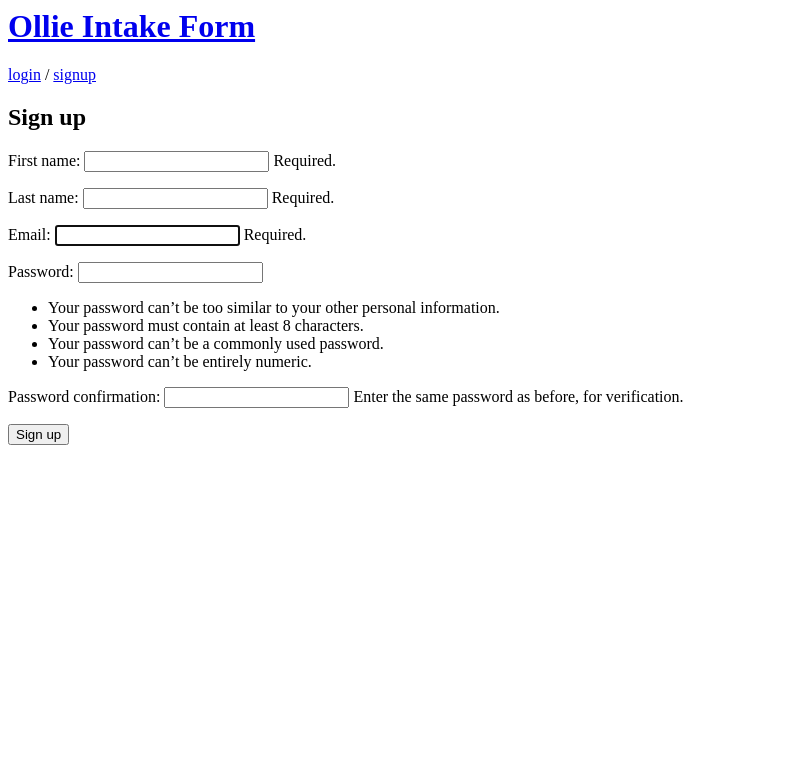
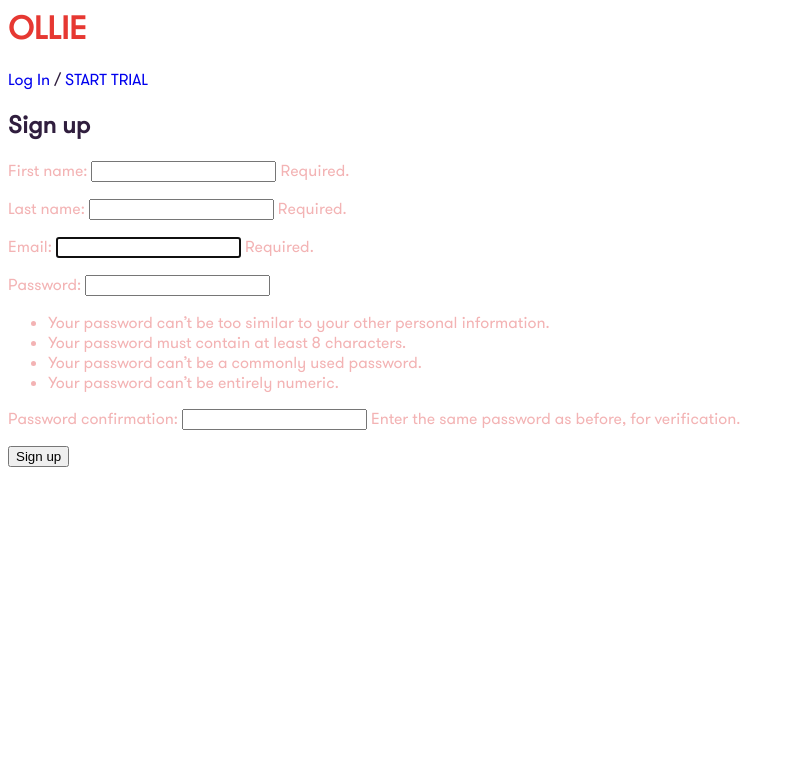
Before and after one commit to bshap27/ollie, a Django app: page /signup/ in a window 1280 px wide. Shown: the top 783 px of the page, without its empty margins (0-795 px from the left). Run offline with Django 3.2, Linux system fonts and the light colour scheme.

Commit message:
basic styling with ollie brand colors

```diff
--- a/intakeform/static/css/intakeform.css
+++ b/intakeform/static/css/intakeform.css
@@ -0,0 +1,37 @@
+@font-face {
+  font-family: "WalsheimRegular";
+  src: url('../fonts/gt-walsheim-web.ttf') format("truetype");
+  src: local('../fonts/gt-walsheim-web.ttf') format("truetype");
+}
+@font-face {
+  font-family: "WalsheimBold";
+  src: url('../fonts/gt-walsheim-bold-web.ttf') format("truetype");
+  src: local('../fonts/gt-walsheim-bold-web.ttf') format("truetype");
+}
+
+body {
+	font-family: "WalsheimRegular",Helvetica Neue,sans-serif;
+	/*background-color: rgb(250, 224, 206);*/
+	color: rgb(48, 30, 62);
+}
+
+body a {
+	text-decoration: none;
+}
+
+body h1 {
+	color: rgb(230, 56, 50);
+}
+
+form {
+  color: rgb(243, 179, 180);
+  /*background-color: rgb(255, 255, 255);*/
+}
+
+.white {
+  background-color: rgb(255, 255, 255);
+}
+
+.peach {
+  background-color: rgb(250, 224, 206);
+}
--- a/intakeform/templates/intakeform/base.html
+++ b/intakeform/templates/intakeform/base.html
@@ -1,15 +1,16 @@
 {% load staticfiles %}
 <html>
     <head>
-        <title>Ollie Interview</title>
+        <link rel="stylesheet" href="{% static 'css/intakeform.css' %}">
+        <title>Ollie Intake Form</title>
     </head>
-    <body>
+    <body class="{% if bkgdcolor %}{{ bkgdcolor }}{% else %}'white'{% endif %}">
         <div class="page-header">
-            <h1><a href="/">Ollie Intake Form</a></h1>
+            <a href="/"><h1>OLLIE</h1></a>
             {% if user.is_authenticated %}
               <a href="{% url 'logout' %}">logout</a>
             {% else %}
-              <a href="{% url 'login' %}">login</a> / <a href="{% url 'signup' %}">signup</a>
+              <a href="{% url 'login' %}">Log In</a> / <a href="{% url 'signup' %}">START TRIAL</a>
             {% endif %}
         </div>
         <div class="content container">
--- a/intakeform/views.py
+++ b/intakeform/views.py
@@ -1,5 +1,5 @@
 import datetime
-from django.shortcuts import render, redirect
+from django.shortcuts import render, redirect, render_to_response
 from django.http import HttpResponse
 from .forms import PetForm, SignUpForm
 from django.utils import timezone
@@ -20,7 +20,9 @@ from django.contrib.auth.decorators import login_required
 #         # ...
 
 def index(request):
-    return render(request, 'intakeform/index.html', {})
+    bkgdcolor = "peach"
+    # return render(request, 'intakeform/index.html', {})
+    return render_to_response('intakeform/index.html', locals())
     # return HttpResponse("Hello, world. You're at the intake form index.")
 
 # def user_new(request):
```
Also changed, not shown: intakeform/static/fonts/gt-walsheim-bold-oblique-web.ttf (added), intakeform/static/fonts/gt-walsheim-bold-web.ttf (added), intakeform/static/fonts/gt-walsheim-web.ttf (added).
